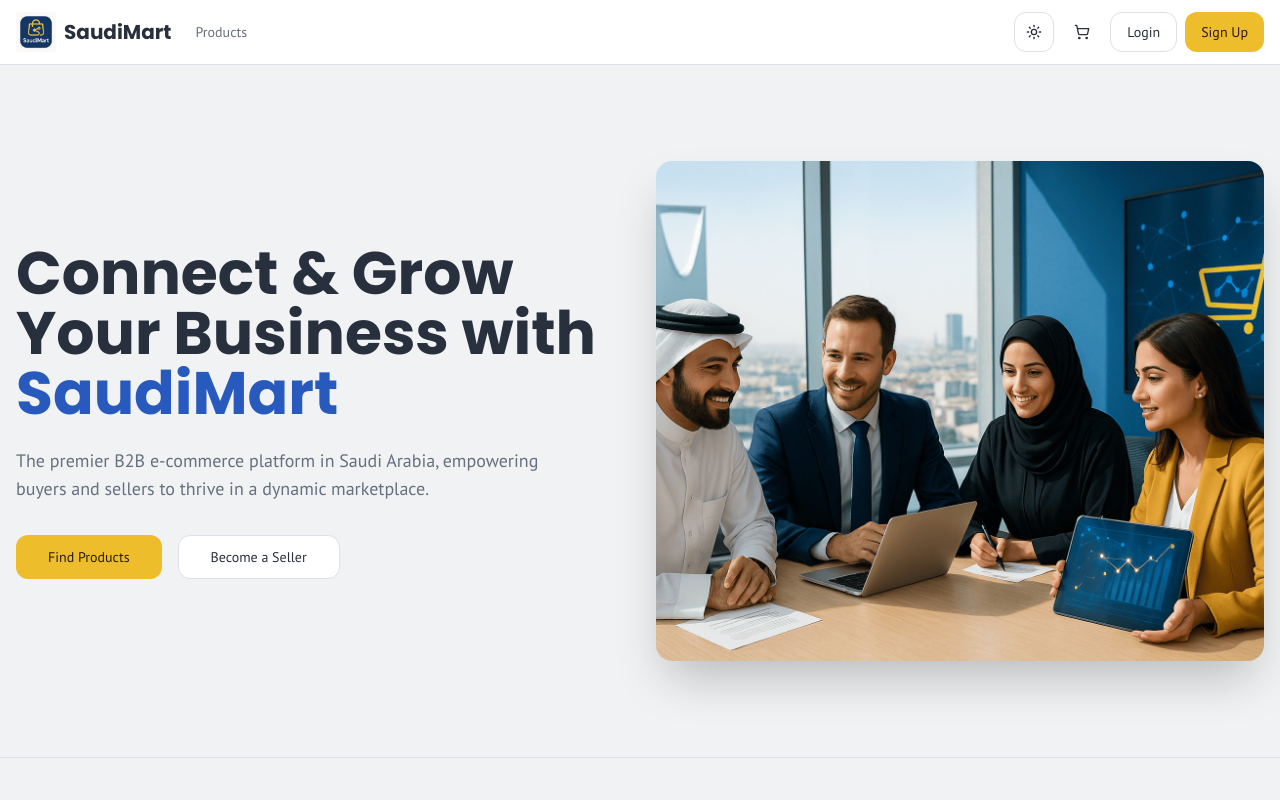
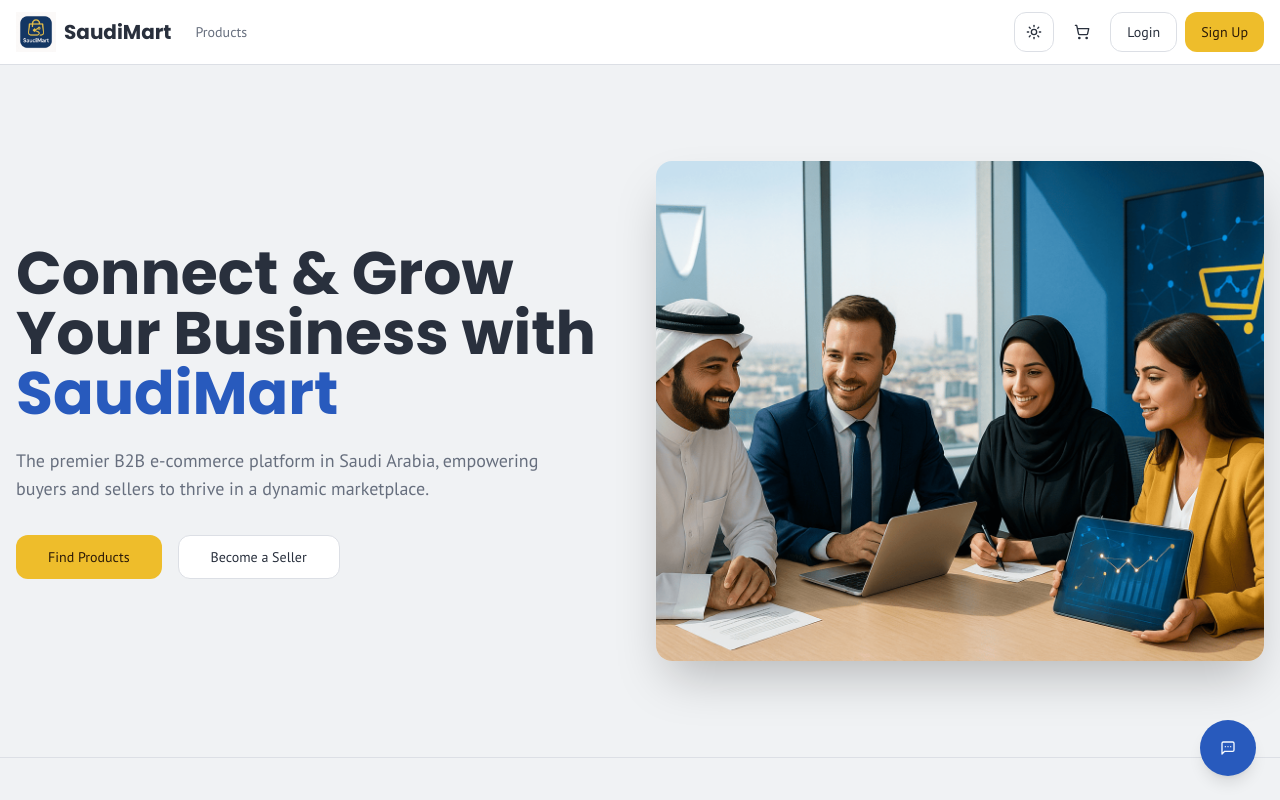
Before and after one commit to sayeedajmal/saudiMartUI, a Next.js app: page / in a window 1280 px wide. Shown: the top 800 px of the page. Built offline with nearby package versions, Linux system fonts and the light colour scheme.

Commit message:
graeat..let's move on a chatbot.buddy i am thinking about showing a butt

```diff
--- a/src/app/layout.tsx
+++ b/src/app/layout.tsx
@@ -6,6 +6,7 @@
 import Footer from '@/components/layout/footer';
 import { ThemeProvider } from '@/components/theme-provider';
 import { ReduxProvider } from '@/lib/redux/provider';
+import ChatbotPopup from '@/components/features/chatbot/ChatbotPopup';
 
 export const metadata: Metadata = {
   title: 'SaudiMart',
@@ -37,6 +38,7 @@
             </main>
             <Footer />
             <Toaster />
+            <ChatbotPopup /> {/* Added Chatbot UI */}
           </ThemeProvider>
         </ReduxProvider>
       </body>
--- /dev/null
+++ b/src/components/features/chatbot/ChatbotPopup.tsx
@@ -0,0 +1,78 @@
+
+'use client';
+
+import { useState } from 'react';
+import { Button } from '@/components/ui/button';
+import { Card, CardHeader, CardTitle, CardContent, CardFooter } from '@/components/ui/card';
+import { Input } from '@/components/ui/input';
+import { Bot, MessageSquareMore, X, Send } from 'lucide-react';
+
+export default function ChatbotPopup() {
+  const [isOpen, setIsOpen] = useState(false);
+
+  const toggleChat = () => setIsOpen(!isOpen);
+
+  return (
+    <>
+      {/* Chat Trigger Button */}
+      <Button
+        variant="default"
+        size="icon"
+        className="fixed bottom-6 right-6 h-14 w-14 rounded-full shadow-lg z-50 bg-primary text-primary-foreground hover:bg-primary/90"
+        onClick={toggleChat}
+        aria-label={isOpen ? "Close Chatbot" : "Open Chatbot"}
+      >
+        {isOpen ? <X className="h-7 w-7" /> : <MessageSquareMore className="h-7 w-7" />}
+      </Button>
+
+      {/* Chat Window */}
+      {isOpen && (
+        <Card className="fixed bottom-24 right-6 w-80 sm:w-96 h-[450px] sm:h-[500px] shadow-xl z-50 flex flex-col rounded-lg border-primary/50 border-2">
+          <CardHeader className="flex flex-row items-center justify-between p-3 sm:p-4 bg-primary text-primary-foreground rounded-t-md">
+            <div className="flex items-center gap-2">
+              <Bot className="h-5 w-5 sm:h-6 sm:w-6" />
+              <CardTitle className="text-md sm:text-lg font-headline">SaudiMart Assistant</CardTitle>
+            </div>
+            <Button variant="ghost" size="icon" onClick={toggleChat} className="text-primary-foreground hover:bg-primary/80 h-7 w-7">
+              <X className="h-4 w-4 sm:h-5 sm:w-5" />
+              <span className="sr-only">Close chat</span>
+            </Button>
+          </CardHeader>
+          <CardContent className="flex-1 p-3 sm:p-4 space-y-3 overflow-y-auto bg-background">
+            {/* Placeholder for chat messages */}
+            <div className="flex justify-center items-center h-full">
+              <div className="text-center">
+                <Bot className="h-12 w-12 text-muted-foreground mx-auto mb-2" />
+                <p className="text-sm text-muted-foreground">
+                  Welcome! How can I assist you today?
+                </p>
+              </div>
+            </div>
+            {/* Example messages for styling - can be removed or adapted */}
+            {/*
+            <div className="flex mt-4">
+              <div className="bg-muted p-2 rounded-lg max-w-[80%]">
+                <p className="text-sm">Hi there! I have a question about bulk orders for construction materials.</p>
+              </div>
+            </div>
+            <div className="flex justify-end mt-2">
+              <div className="bg-primary text-primary-foreground p-2 rounded-lg max-w-[80%]">
+                <p className="text-sm">Sure, I can help with that! What specific materials are you interested in and what quantities are you looking for?</p>
+              </div>
+            </div>
+             */}
+          </CardContent>
+          <CardFooter className="p-3 border-t bg-background rounded-b-md">
+            <div className="flex w-full items-center space-x-2">
+              <Input type="text" placeholder="Type your message..." className="flex-1 h-9 sm:h-10" />
+              <Button type="submit" size="icon" className="bg-accent text-accent-foreground hover:bg-accent/90 h-9 w-9 sm:h-10 sm:w-10">
+                <Send className="h-4 w-4 sm:h-5 sm:w-5" />
+                <span className="sr-only">Send message</span>
+              </Button>
+            </div>
+          </CardFooter>
+        </Card>
+      )}
+    </>
+  );
+}
```
